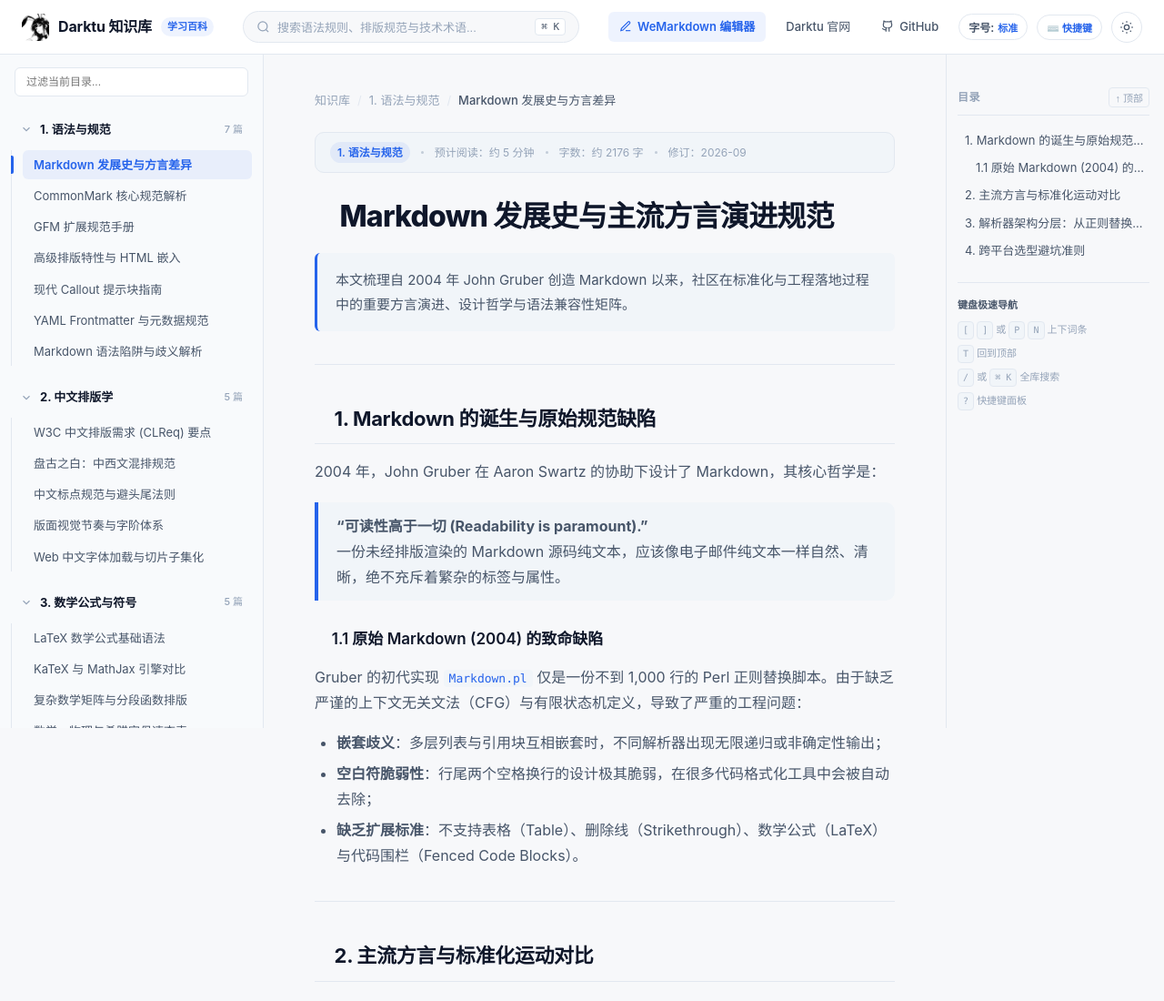
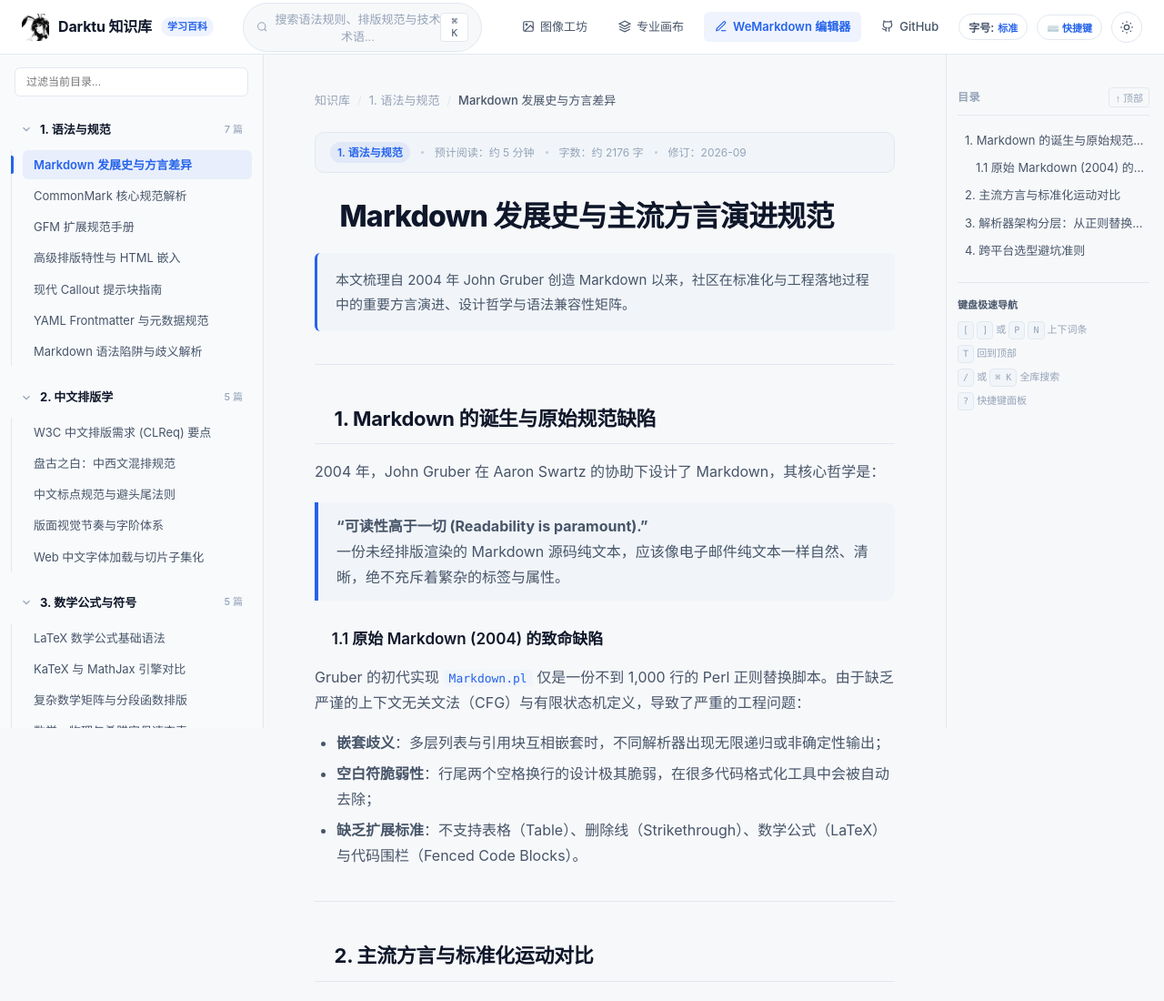
Before and after one commit to DF-Guan/darktu-docs, a website built with Vite: page index.html in a window 1280 px wide. Shown: the top 1100 px of the page at 91% size. Built offline with nearby package versions, Linux system fonts and the light colour scheme.

Commit message:
feat(nav): add ecosystem links for image atelier and canvas

```diff
--- a/index.html
+++ b/index.html
@@ -46,12 +46,17 @@
 
       <!-- 右侧生态链接 -->
       <div class="header-right">
+        <a href="https://darktu.com" target="_blank" rel="noopener noreferrer" class="nav-link-btn" title="Darktu 图像工坊 (批量处理与格式转换)">
+          <svg width="14" height="14" viewBox="0 0 24 24" fill="none" stroke="currentColor" stroke-width="2"><rect x="3" y="3" width="18" height="18" rx="2"/><circle cx="8.5" cy="8.5" r="1.5"/><polyline points="21 15 16 10 5 21"/></svg>
+          <span>图像工坊</span>
+        </a>
+        <a href="https://canvas.darktu.com" target="_blank" rel="noopener noreferrer" class="nav-link-btn" title="Darktu 专业画布 (PSD 多图层工作台)">
+          <svg width="14" height="14" viewBox="0 0 24 24" fill="none" stroke="currentColor" stroke-width="2"><path d="M12 2L2 7l10 5 10-5-10-5z"/><path d="M2 17l10 5 10-5"/><path d="M2 12l10 5 10-5"/></svg>
+          <span>专业画布</span>
+        </a>
         <a href="https://md.darktu.com" target="_blank" rel="noopener noreferrer" class="nav-link-btn highlight" title="打开 WeMarkdown 在线编辑器">
           <svg width="14" height="14" viewBox="0 0 24 24" fill="none" stroke="currentColor" stroke-width="2"><path d="M12 20h9"/><path d="M16.5 3.5a2.12 2.12 0 0 1 3 3L7 19l-4 1 1-4Z"/></svg>
           <span>WeMarkdown 编辑器</span>
-        </a>
-        <a href="https://darktu.com" target="_blank" rel="noopener noreferrer" class="nav-link-btn" title="访问 Darktu 官网">
-          <span>Darktu 官网</span>
         </a>
         <a href="https://github.com/DF-Guan/darktu-docs" target="_blank" rel="noopener noreferrer" class="nav-link-btn" title="查看 GitHub 开源知识库仓库">
           <svg width="14" height="14" viewBox="0 0 24 24" fill="none" stroke="currentColor" stroke-width="2"><path d="M15 22v-4a4.8 4.8 0 0 0-1-3.5c3 0 6-2 6-5.5.08-1.25-.27-2.48-1-3.5.28-1.15.28-2.35 0-3.5 0 0-1 0-3 1.5-2.64-.5-5.36-.5-8 0C6 2 5 2 5 2c-.3 1.15-.3 2.35 0 3.5A5.403 5.403 0 0 0 4 9c0 3.5 3 5.5 6 5.5-.39.49-.68 1.05-.85 1.65-.17.6-.22 1.23-.15 1.85v4"/><path d="M9 18c-4.51 2-5-2-7-2"/></svg>
```
